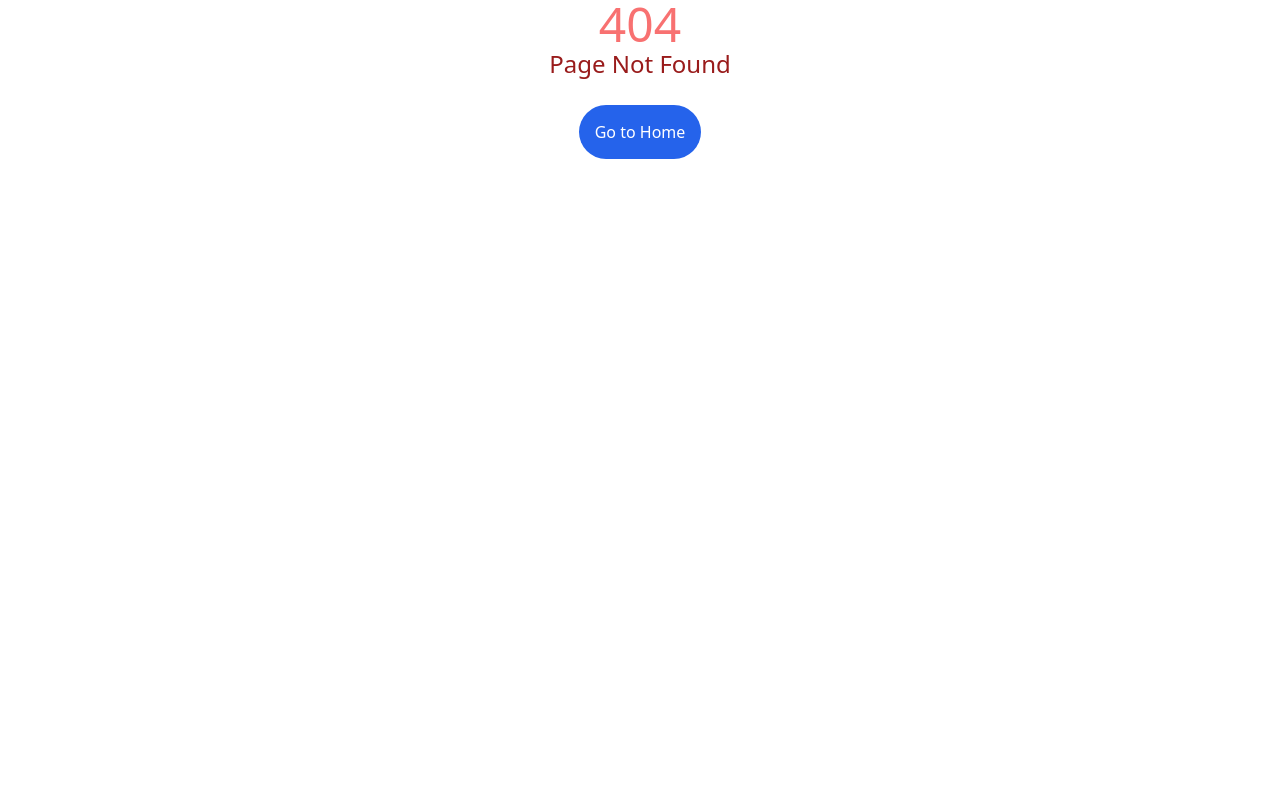
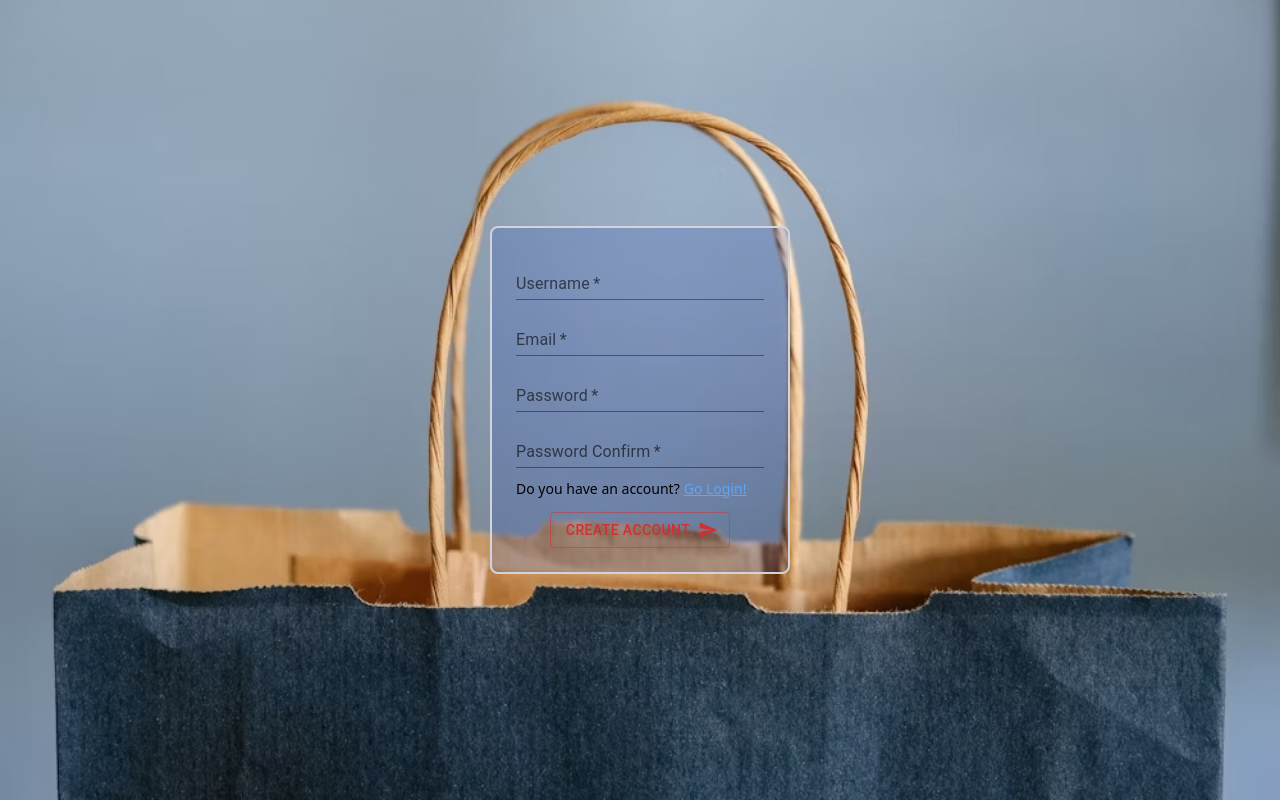
Before and after one commit to oguzhanvarli/wissen-15, a React (Create React App) app in the folder frontend/market/: page /register in a window 1280 px wide. Before the commit this address had no page. Built offline with nearby package versions, Linux system fonts and the light colour scheme.

Commit message:
1 haziran

```diff
--- /dev/null
+++ b/frontend/market/src/pages/Register.js
@@ -0,0 +1,123 @@
+
+
+
+
+
+import React, { useState } from 'react'
+import { Button, TextField } from "@mui/material"
+import axios from 'axios'
+import SendIcon from '@mui/icons-material/Send';
+import { Formik } from "formik"
+import * as Yup from "yup"
+import { Link, useNavigate } from "react-router-dom"
+import { toast } from 'react-toastify';
+import bg from "../assets/images/login-bg.jpg"
+
+const RegisterSchema = Yup.object().shape({
+  username: Yup.string().required("Username is required!")
+    .min(3, "Username is too short!").max(20, "Username is too long!"),
+  password: Yup.string().required("Password is required!").min(4, "Password is too short!"),
+  email: Yup.string().email("Invalid Email").required("Email is required!"),
+  passwordConfirm: Yup.string().oneOf([Yup.ref("password")],"Passwords not match!").required("Password confirm is required!")
+})
+
+
+function Register() {
+
+  const navigate = useNavigate()
+
+  const handleRegister = async (registerObject) => {
+    try {
+      // console.log(registerObject)
+      delete registerObject["passwordConfirm"]
+      let response = await axios.post("http://localhost:9000/user/register", registerObject)
+      console.log(response.data)
+      if (response.data.status) {
+        toast.success(response.data.message)
+        navigate("/login")
+      }
+    } catch (error) {
+      toast.error(error.response.data.message)
+      console.log(error.response)
+    }
+  }
+
+  return (
+    <div className='flex justify-center items-center h-screen' style={{ backgroundImage: `url(${bg})`, backgroundPosition: "center", backgroundSize: "cover", backgroundRepeat: "no-repeat" }} >
+      <div style={{ minWidth: "300px" }} className='border-gray-300 border-2 p-6 rounded-lg bg-blue-800 bg-opacity-20'>
+        <Formik
+          initialValues={{ email: "", username: "", password: "", passwordConfirm: "" }}
+          onSubmit={(value) => handleRegister(value)}
+          validationSchema={RegisterSchema}
+        >
+          {({ values, handleChange, handleSubmit, handleBlur, errors, touched }) => (
+            <>
+              <div>
+                <TextField
+                  variant='standard'
+                  label="Username"
+                  fullWidth
+                  required
+                  value={values.username}
+                  onChange={handleChange("username")}
+                  onBlur={handleBlur("username")}
+                  error={touched.username && Boolean(errors.username)}
+                  helperText={touched.username && errors.username}
+                />
+              </div>
+              <div className='my-2'>
+                <TextField
+                  variant='standard'
+                  label="Email"
+                  fullWidth
+                  required
+                  value={values.email}
+                  onChange={handleChange("email")}
+                  onBlur={handleBlur("email")}
+                  error={touched.email && Boolean(errors.email)}
+                  helperText={touched.email && errors.email}
+                />
+              </div>
+              <div className='my-2'>
+                <TextField variant='standard'
+                  label="Password"
+                  type='password'
+                  fullWidth
+                  required
+                  value={values.password}
+                  onChange={handleChange("password")}
+                  onBlur={handleBlur("password")}
+                  error={touched.password && Boolean(errors.password)}
+                  helperText={touched.password && errors.password}
+                />
+              </div>
+              <div className='my-2'>
+                <TextField variant='standard'
+                  label="Password Confirm"
+                  type='password'
+                  fullWidth
+                  required
+                  value={values.passwordConfirm}
+                  onChange={handleChange("passwordConfirm")}
+                  onBlur={handleBlur("passwordConfirm")}
+                  error={touched.passwordConfirm && Boolean(errors.passwordConfirm)}
+                  helperText={touched.passwordConfirm && errors.passwordConfirm}
+                />
+              </div>
+              <span className='my-3 text-sm'>Do you have an account?
+                <Link to="/login" className=' underline text-blue-400 ml-1'>Go Login!</Link>
+              </span>
+              <div className='flex justify-center mt-3'>
+                <Button variant='outlined' onClick={handleSubmit} color='error' endIcon={<SendIcon />}>Create Account</Button>
+              </div>
+            </>
+          )}
+
+        </Formik>
+      </div>
+
+    </div>
+  )
+}
+
+export default Register
```
Also changed, not shown: frontend/market/src/router.js (+6 -1 lines), frontend/market/src/samples/LoginWithState.js (renamed from frontend/market/src/pages/LoginWithState.js).
